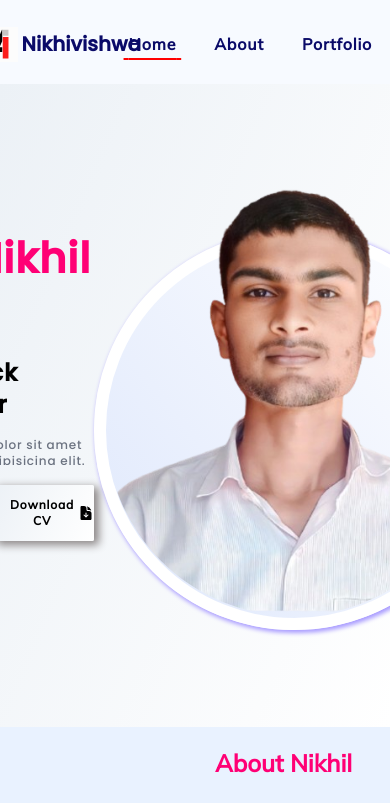
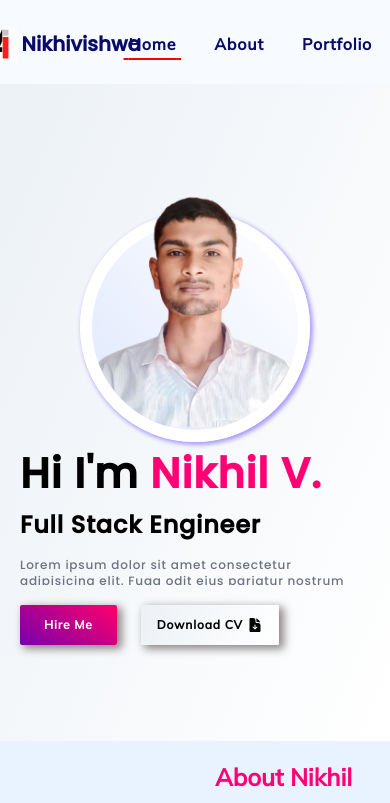
Before and after one commit to nikhivishwaa/portfolio-site, a Next.js app: page / in a window 390 px wide. Shown: the top 803 px of the page. Built offline with nearby package versions, Linux system fonts and the light colour scheme.

Commit message:
responsive

```diff
--- a/components/Screens/HomeScreen.jsx
+++ b/components/Screens/HomeScreen.jsx
@@ -8,11 +8,10 @@ export default function HomeScreen() {
     console.log("button clicked");
   };
 
-  // console.log(window.maxwidth)
   return (
     <>
       <div
-        className="flex justify-center items-center p-5 py-20"
+        className="flex justify-center items-center p-5 py-20 md:flex-nowrap flex-wrap-reverse"
         style={{ backgroundImage: "linear-gradient(113deg, #ecf1f6, #ffffff)" }}
       >
         <div
@@ -49,13 +48,13 @@ export default function HomeScreen() {
               />
             </button>
           </div>
-          <div className="lg:flex justify-end w-full md:hidden">
+          <div className="lg:flex justify-end w-full hidden">
             <FloatIcon src="/logo/NextJS.png" logoClass="rounded-full" />
           </div>
         </div>
         <div className="lg:w-1/2 relative xl:w-5/12 mt-12 flex justify-evenly items-center">
           <div
-            className="relative rounded-full h-[400px] w-[400px]"
+            className="relative rounded-full lg:w-[400px] md:w-[300px] w-[230px] aspect-[1/1]"
             style={{
               backgroundImage: "linear-gradient(51deg, #dfe8fc, white)",
               border: "12px solid white",
@@ -67,10 +66,7 @@ export default function HomeScreen() {
               width={400}
               height={500}
               alt="profile"
-              className="rounded-full absolute top-4"
-              style={{
-                top: "-96px",
-              }}
+              className="rounded-full absolute bottom-0 w-[100%] aspect-[4/5]"
             />
           </div>
           <div className="stack lg:flex flex-col justify-center items-center gap-5 hidden">
```
